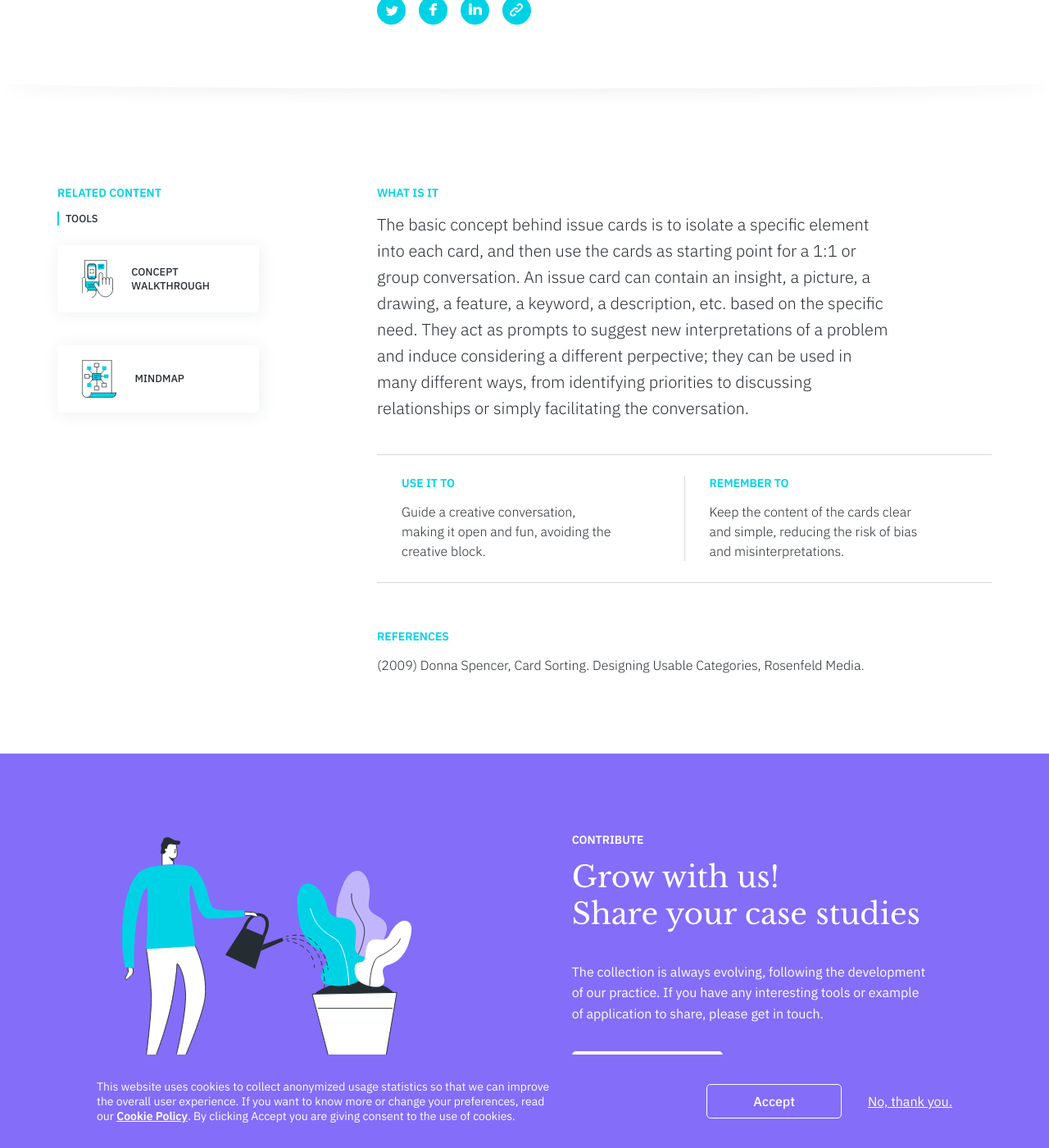
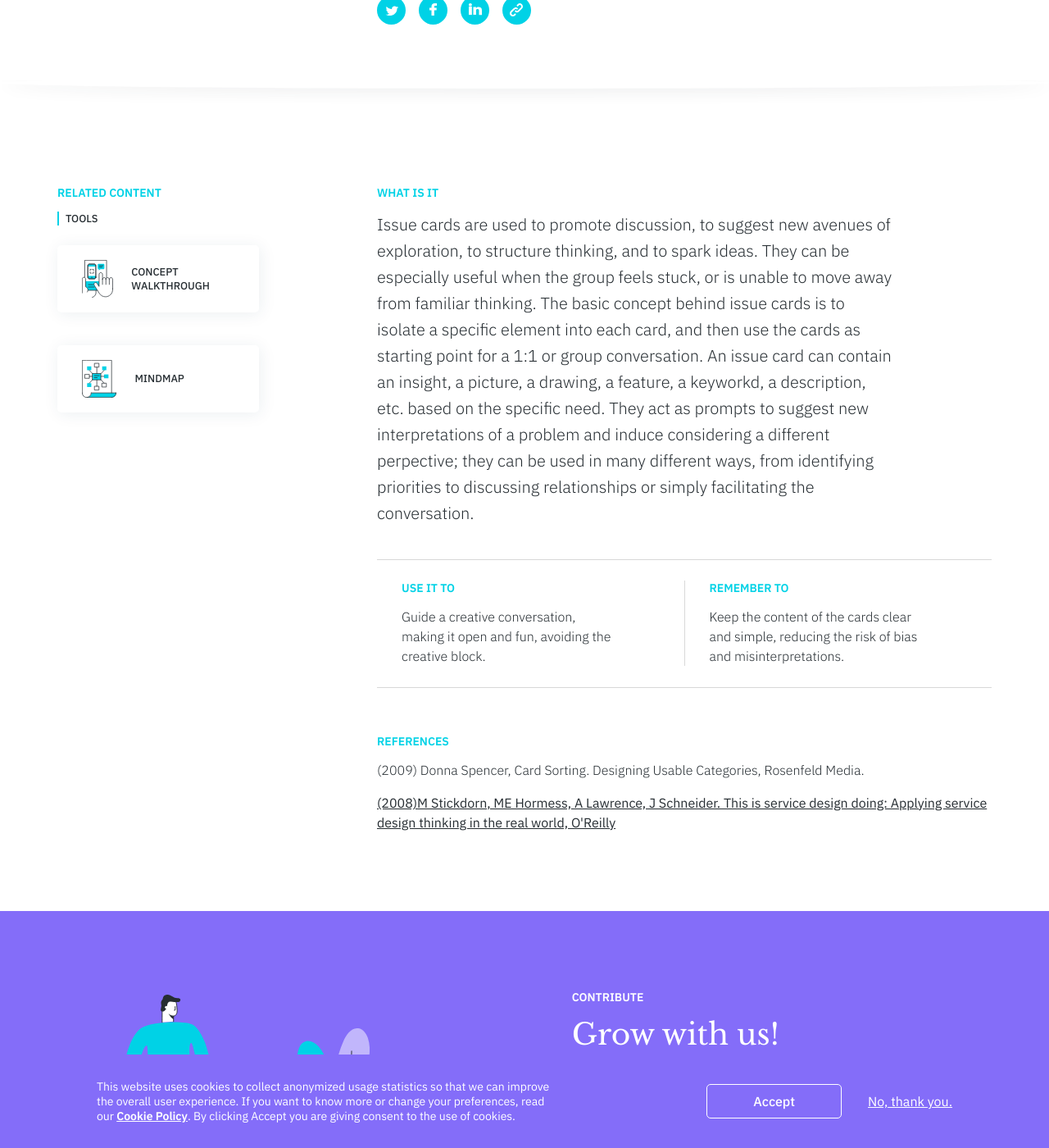
Before and after one commit to service-design-tools/sdt-website, a Jekyll site: the page built from _tools/issue-cards.md, in a window 1280 px wide and 1400 px high, scrolled down 547 px. Shown: the whole window at 82% size. Built offline with Jekyll 4.4.1, drawn with Linux system fonts in a browser that asks for light colours.

Commit message:
Update tool “issue-cards”

```diff
--- a/_tools/issue-cards.md
+++ b/_tools/issue-cards.md
@@ -1,8 +1,7 @@
 ---
 title: Issue Cards
-subtitle: >-
-  Support the conversation around complex matters by breaking down the subject
-  into physical cards.
+subtitle: "Support the conversation around complex matters by breaking down the
+  subject into physical cards. "
 properties:
   how:
     - Text
@@ -17,7 +16,7 @@
     - Stakeholders
     - Service Staff
     - Users
-synonyms: 'Challenge Cards, Trigger Cards, Card Sorting'
+synonyms: Challenge Cards, Trigger Cards, Card Sorting
 icon: >
   <svg version="1.1" xmlns="http://www.w3.org/2000/svg" x="0px" y="0px"
   viewBox="0 0 119.1 126.1" xml:space="preserve">
@@ -38,17 +37,18 @@
   tools:
     - Concept Walkthrough
     - Mindmap
-use: >-
-  Guide a creative conversation, making it open and fun, avoiding the creative
-  block.
-reminder: >-
-  Keep the content of the cards clear and simple, reducing the risk of bias and
-  misinterpretations.
+use: Guide a creative conversation, making it open and fun, avoiding the
+  creative block.
+reminder: Keep the content of the cards clear and simple, reducing the risk of
+  bias and misinterpretations.
 template: {}
 references:
-  - name: >-
-      (2009) Donna Spencer, Card Sorting. Designing Usable Categories, Rosenfeld
+  - name: (2009) Donna Spencer, Card Sorting. Designing Usable Categories, Rosenfeld
       Media.
+  - link: https://www.thisisservicedesigndoing.com/
+    name: " (2008)M Stickdorn, ME Hormess, A Lawrence, J Schneider. This is service
+      design doing: Applying service design thinking in the real world,
+      O'Reilly"
 socialimage: /assets/images/uploads/issue-cards-social-img.png
 ---
-The basic concept behind issue cards is to isolate a specific element into each card, and then use the cards as starting point for a 1:1 or group conversation. An issue card can contain an insight, a picture, a drawing, a feature, a keyword, a description, etc. based on the specific need. They act as prompts to suggest new interpretations of a problem and induce considering a different perpective; they can be used in many different ways, from identifying priorities to discussing relationships or simply facilitating the conversation.
+Issue cards are used to promote discussion, to suggest new avenues of exploration, to structure thinking, and to spark ideas. They can be especially useful when the group feels stuck, or is unable to move away from familiar thinking. The basic concept behind issue cards is to isolate a specific element into each card, and then use the cards as starting point for a 1:1 or group conversation. An issue card can contain an insight, a picture, a drawing, a feature, a keyworkd, a description, etc. based on the specific need. They act as prompts to suggest new interpretations of a problem and induce considering a different perpective; they can be used in many different ways, from identifying priorities to discussing relationships or simply facilitating the conversation.
```
